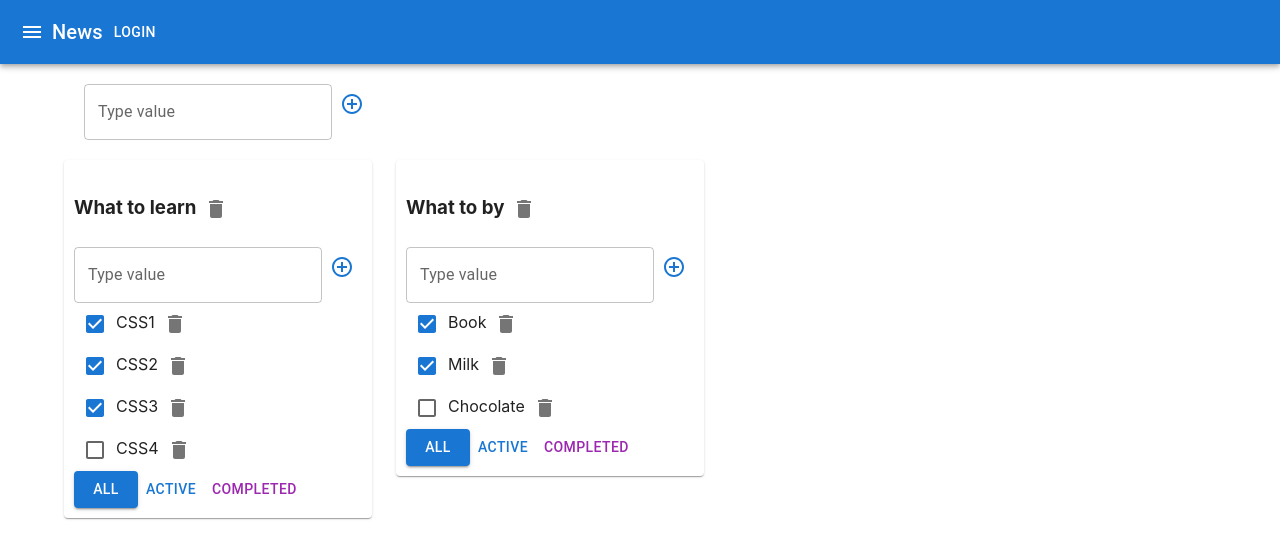
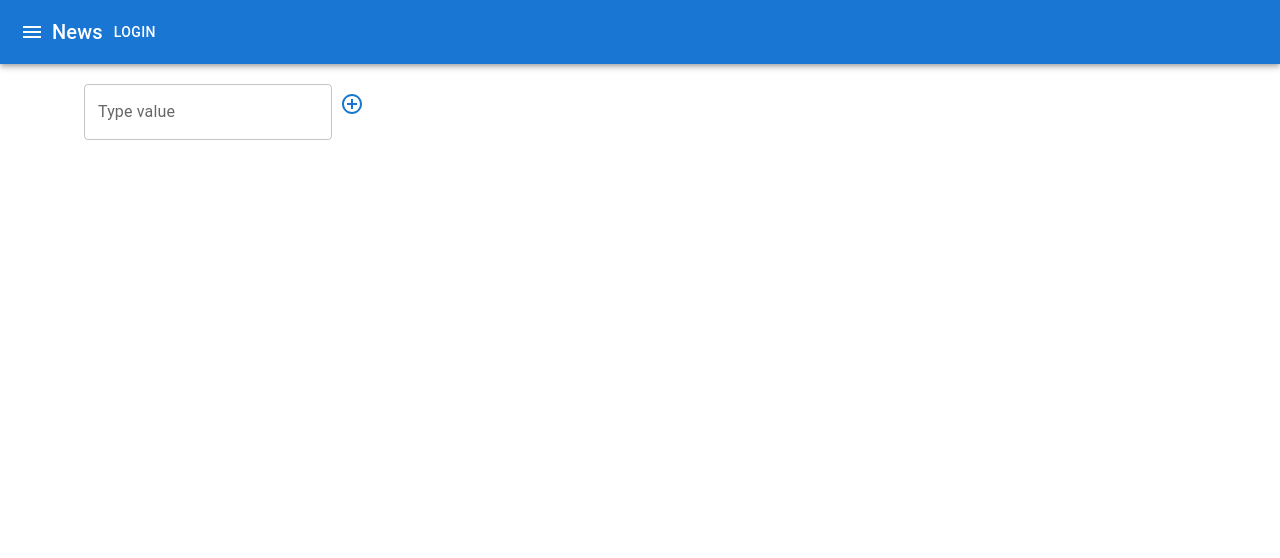
Before and after one commit to Kkatsiarryna/todolist, a React (Create React App) app: page / in a window 1280 px wide. Shown: the top 558 px of the page. Built offline with nearby package versions, Linux system fonts and the light colour scheme.

Commit message:
React.memo, useCallback

```diff
--- a/src/AppWithRedux.tsx
+++ b/src/AppWithRedux.tsx
@@ -1,4 +1,4 @@
-import React from 'react';
+import React, {useCallback} from 'react';
 import './App.css';
 import {TaskType, TodoList} from './components/TodoList/TodoList';
 import {AddItemForm} from "./components/AddItemForm";
@@ -34,46 +34,46 @@ export type TasksStateType = {
 }
 
 function AppWithRedux() {
+    console.log('AppWithRedux is called')
     const dispatch = useDispatch();
-    const todolists = useSelector<AppRootState, TodolistType[] >( state => state.todolists);
-    const tasks = useSelector<AppRootState, TasksStateType >( state => state.tasks);
+    const todolists = useSelector<AppRootState, TodolistType[]>(state => state.todolists);
+    const tasks = useSelector<AppRootState, TasksStateType>(state => state.tasks);
 
-    function removeTask(id: string, todolistId: string) { //callback
+    const removeTask = useCallback((id: string, todolistId: string) => { //callback
         const action = removeTaskAC(id, todolistId);
         dispatch(action);
-    }
+    }, [])
 
-    function addTask(title: string, todolistId: string) { // придет из todolist
+    const addTask = useCallback((title: string, todolistId: string) => { // придет из todolist
         const action = addTaskAC(title, todolistId);
         dispatch(action);
-    }
+    }, [])
 
-    function changeStatus(taskId: string, isDone: boolean, todolistId: string) {
+    const changeStatus = useCallback((taskId: string, isDone: boolean, todolistId: string) => {
         const action = changeTaskStatusAC(taskId, isDone, todolistId);
         dispatch(action);
-    }
+    }, [])
 
-    function changeTaskTitle(taskId: string, newTitle: string, todolistId: string) {
+    const changeTaskTitle = useCallback((taskId: string, newTitle: string, todolistId: string) => {
         dispatch(changeTaskTitleAC(taskId, newTitle, todolistId));
-    }
+    }, [])
 
+    const changeFilter = useCallback((value: FilterValuesType, todolistID: string) => { // педадам ее callback-ом в todolist
+        dispatch(changeTodolistFilterAC(todolistID, value));
+    }, [])
 
-    function changeFilter(value: FilterValuesType, todolistID: string) { // педадам ее callback-ом в todolist
-        dispatch(changeTodolistFilterAC(todolistID, value));
-    }
-
-    const removeTodolist = (todolistID: string) => {
+    const removeTodolist = useCallback((todolistID: string) => {
         dispatch(removeTodolistAC(todolistID));
 
-    }
+    }, [])
 
-    function changeTodolistTitle(todolistId: string, newTitle: string) {
+    const changeTodolistTitle = useCallback((todolistId: string, newTitle: string) => {
         dispatch(changeTodolistTitleAC(todolistId, newTitle));
-    }
+    }, [])
 
-    function addTodolist(title: string) {
+    const addTodolist = useCallback((title: string) => {
         dispatch(addTodolistAC(title));
-    }
+    }, [])
 
 
     return (
@@ -97,12 +97,6 @@ function AppWithRedux() {
                     {
                         todolists.map(tl => {
                                 let tasksForTodolist = tasks[tl.id];
-                                if (tl.filter === 'completed') {
-                                    tasksForTodolist = tasksForTodolist.filter(t => t.isDone);
-                                }
-                                if (tl.filter === 'active') {
-                                    tasksForTodolist = tasksForTodolist.filter(t => !t.isDone );
-                                }
                                 return (<Grid item>
                                         <Paper style={{padding: "10px"}}>
                                             <TodoList
--- a/src/components/AddItemForm.tsx
+++ b/src/components/AddItemForm.tsx
@@ -6,7 +6,8 @@ type AddItemPropstype = {
     addItem: (title: string) => void
 }
 
-export function AddItemForm(props: AddItemPropstype) {
+export const  AddItemForm = React.memo((props: AddItemPropstype) => {
+    console.log('AddItemForm is called');
     const [newTaskTitle, setNewTaskTitle] = useState("");
     const [error, setError] = useState<string | null>(null);
 
@@ -14,7 +15,9 @@ export function AddItemForm(props: AddItemPropstype) {
         setNewTaskTitle(e.currentTarget.value) // элемент с которым произошло событие. значение
     }
     const keyDownHandler = (e: KeyboardEvent<HTMLElement>) => {
-        setError(null);
+        if( error !== null) {
+            setError(null);
+        }
         if (e.key === 'Enter') {
             props.addItem(newTaskTitle)
             setNewTaskTitle('')
@@ -53,4 +56,4 @@ export function AddItemForm(props: AddItemPropstype) {
             {/*{error && <div className='error-message'>{error}</div>}*/}
         </div>
     )
-}
+});
--- a/src/components/TodoList/TodoList.tsx
+++ b/src/components/TodoList/TodoList.tsx
@@ -1,4 +1,4 @@
-import React from "react";
+import React, {useCallback} from "react";
 import {FilterValuesType} from '../../App';
 import {AddItemForm} from "../AddItemForm";
 import {EditableSpan} from "../EditableSpan";
@@ -25,7 +25,8 @@ type PropsType = {
     changeTodolistTitle: (todolistId: string, newTitle: string) => void
 }
 
-export function TodoList(props: PropsType) {
+export const TodoList = React.memo(function(props: PropsType) {
+    console.log('TodoList is called')
     const onAllClickHandler = () => props.changeFilter('all', props.id);
     const onActiveClickHandler = () => props.changeFilter('active', props.id);
     const onCompletedClickHandler = () => props.changeFilter('completed', props.id);
@@ -35,14 +36,25 @@ export function TodoList(props: PropsType) {
     const removeTodolist = () => {
         props.removeTodolist(props.id);
     }
-    const addTask = (title: string) => {
+
+    const addTask = useCallback ((title: string) => {
         props.addTask(title, props.id)
-    }
+    }, [])
+
     const onChangeTitleHandler = (taskId: string, newValue: string) => {
         props.changeTaskTitle(taskId, newValue, props.id);
     }
     const changeTodolistTitleHandler = (newTitle: string) => {
         props.changeTodolistTitle( props.id, newTitle)
+    }
+
+    let tasksForTodolist = props.tasks;
+
+    if (props.filter === 'completed') {
+        tasksForTodolist = props.tasks.filter(t => t.isDone);
+    }
+    if (props.filter === 'active') {
+        tasksForTodolist = props.tasks.filter(t => !t.isDone);
     }
 
     return (
@@ -55,7 +67,7 @@ export function TodoList(props: PropsType) {
             <AddItemForm addItem={addTask}/>
             <div>
                 {
-                    props.tasks?.map((t) => {
+                    tasksForTodolist.map((t) => {
                         const onRemoveHandler = () => props.removeTask(t.id, props.id);
                         return (<div key={t.id} className={t.isDone ? 'is-done' : ''}>
                                 {/*<input type="checkbox"*/}
@@ -95,7 +107,7 @@ export function TodoList(props: PropsType) {
         </div>
 
     )
-}
+})
 
 
 
--- a/src/state/tasks-reducer.ts
+++ b/src/state/tasks-reducer.ts
@@ -45,17 +45,17 @@ type ActionsType = RemoveTaskActionType
                     | RemoveTodolistActionType
 
 const initialState: TasksStateType = {
-    [todolistID1]: [
-        {id: v1(), title: "CSS1", isDone: true},
-        {id: v1(), title: "CSS2", isDone: true},
-        {id: v1(), title: "CSS3", isDone: true},
-        {id: v1(), title: "CSS4", isDone: false}
-    ],
-    [todolistID2]: [
-        {id: v1(), title: "Book", isDone: true},
-        {id: v1(), title: "Milk", isDone: true},
-        {id: v1(), title: "Chocolate", isDone: false}
-    ],
+    // [todolistID1]: [
+    //     {id: v1(), title: "CSS1", isDone: true},
+    //     {id: v1(), title: "CSS2", isDone: true},
+    //     {id: v1(), title: "CSS3", isDone: true},
+    //     {id: v1(), title: "CSS4", isDone: false}
+    // ],
+    // [todolistID2]: [
+    //     {id: v1(), title: "Book", isDone: true},
+    //     {id: v1(), title: "Milk", isDone: true},
+    //     {id: v1(), title: "Chocolate", isDone: false}
+    // ],
 };
 
 export const tasksReducer = (state: TasksStateType = initialState, action: ActionsType): TasksStateType => {
--- a/src/state/todolists-reducer.ts
+++ b/src/state/todolists-reducer.ts
@@ -48,8 +48,8 @@ export let todolistID1 = v1();
 export let todolistID2 = v1();
 
 const initialState: Array<TodolistType> = [
-    {id: todolistID1, title: "What to learn", filter: 'all'},
-    {id: todolistID2, title: "What to by", filter: 'all'},
+    // {id: todolistID1, title: "What to learn", filter: 'all'},
+    // {id: todolistID2, title: "What to by", filter: 'all'},
 ];
 
 export const todolistsReducer = (state: Array<TodolistType> = initialState, action: ActionsType): Array<TodolistType> => {
```
Lines whose indentation alone changed are shown as unchanged.
